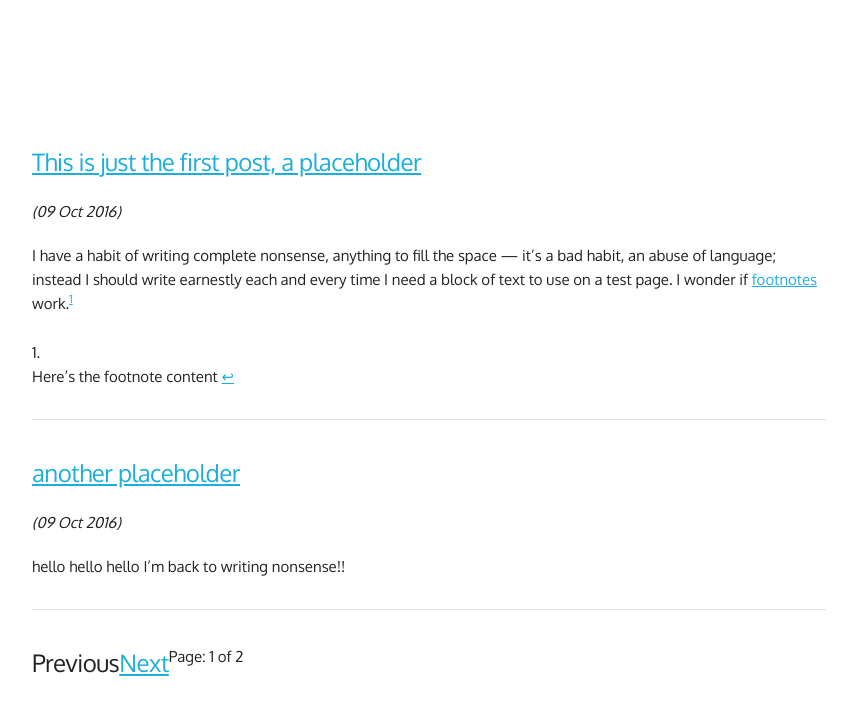
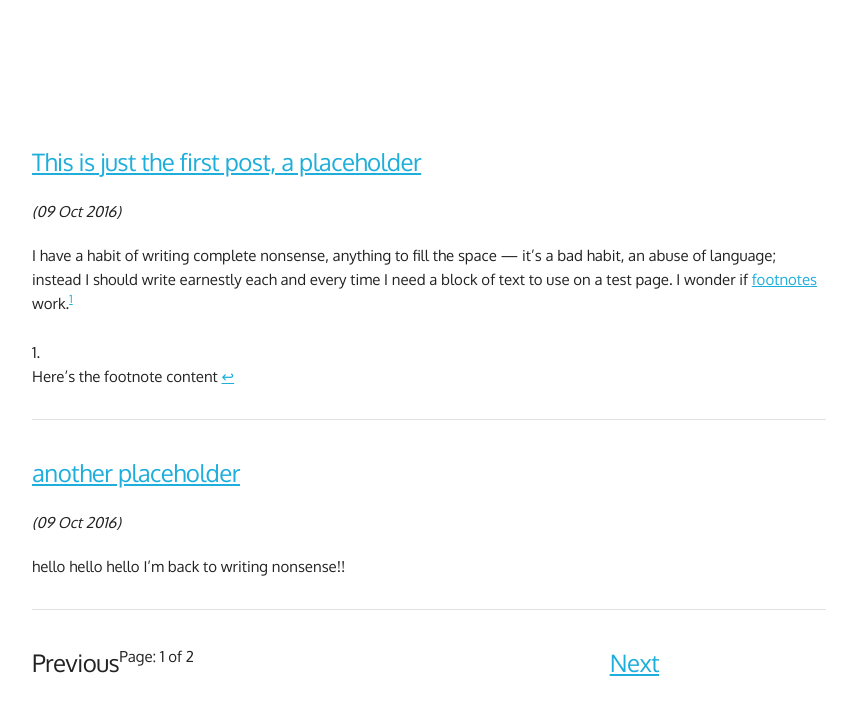
Before and after one commit to mt-trash/mt-trash.github.io, a Jekyll site: the page built from index.html, in a window 1280 px wide. Shown: the top 715 px of the page, without its empty margins (128-985 px from the left). Built offline with Jekyll 4.4.1, drawn with Linux system fonts in a browser that asks for light colours; the list of posts is cut into pages by our own code.

Commit message:
Update index.html

```diff
--- a/index.html
+++ b/index.html
@@ -18,9 +18,9 @@ title: Empty Trash
   {% endif %}
   <span>Page: {{ paginator.page }} of {{ paginator.total_pages }}</span>
   {% if paginator.next_page %}
-    <h5 class="u-pull-left"><a href="{{ paginator.next_page_path }}">Next</a></h5>
+    <h5 class="u-pull-right"><a href="{{ paginator.next_page_path }}">Next</a></h5>
   {% else %}
-    <h5 class="u-pull-left"><span>Next</span></h5>
+    <h5 class="u-pull-right"><span>Next</span></h5>
   {% endif %}
   </div>
 </div>
```
